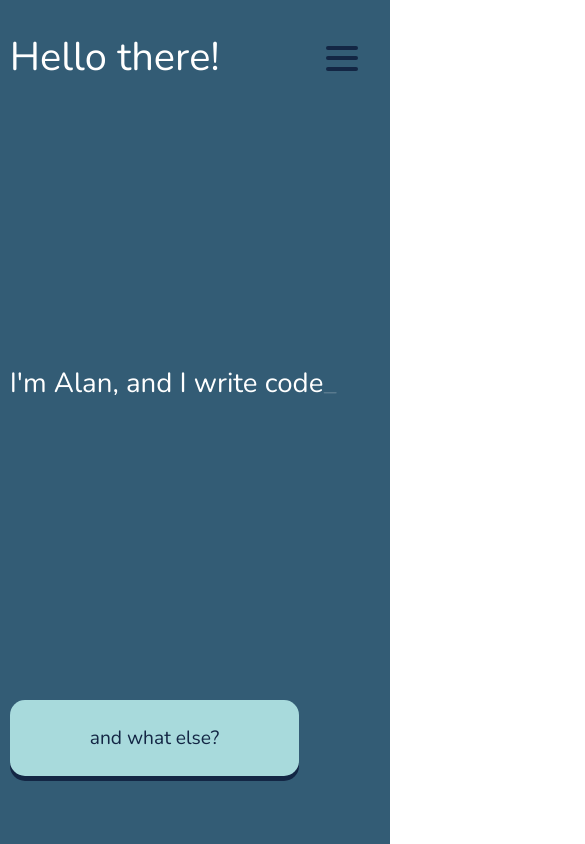
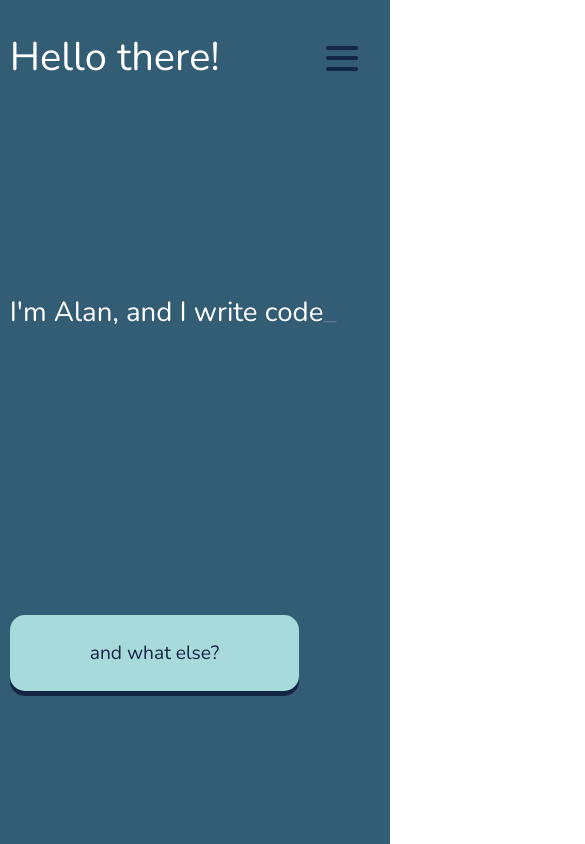
Before and after one commit to noworriesimhere/second-portfolio, a Next.js app: page / in a window 390 px wide. Shown: the top 844 px of the page, 585 px wide, since content can reach past the window. Built offline with nearby package versions, Linux system fonts and the light colour scheme.

Commit message:
made more tweaks, fix bugs with safari and chrome mobile

```diff
--- a/components/Layout.js
+++ b/components/Layout.js
@@ -26,6 +26,13 @@ const Layout = ({ children, setIsTransitioning, isTransitioning }) => {
 
   const router = useRouter();
   let name = router.pathname;
+
+  useEffect(() => {
+    // First we get the viewport height and we multiple it by 1% to get a value for a vh unit
+    let vh = window.innerHeight * 0.01;
+    // Then we set the value in the --vh custom property to the root of the document
+    document.documentElement.style.setProperty('--vh', `${vh}px`);
+  });
 
   useEffect(() => {
     setHomeOffset(homeRef.current.offsetTop);
--- a/pages/index.js
+++ b/pages/index.js
@@ -84,6 +84,7 @@ export default function Home({ isTransitioning }) {
         <title>Portfolio - Alan Tran</title>
       </Head>
       <div className={styles.container}>
+        <main>
           <h1 className={styles.hero}>
             <span ref={firstAnimRef}></span>
             <span ref={firstCursorRef} className={styles.cursor}>
@@ -97,6 +98,7 @@ export default function Home({ isTransitioning }) {
               _
             </span>
           </h3>
+        </main>
 
         <button
           ref={buttonRef}
--- a/styles/Home.module.scss
+++ b/styles/Home.module.scss
@@ -9,7 +9,11 @@
   overflow: hidden;
 
   @media screen and (max-width: 620px) {
-    height: 90vh;
+    height: 80vh;
+
+    h3 {
+      padding-top: calc(var(--vh, 1vh) * 25);
+    }
   }
 
   h1,
--- a/styles/Layout.module.scss
+++ b/styles/Layout.module.scss
@@ -1,6 +1,6 @@
 .container {
   width: 100vw;
-  height: 100vh;
+  height: calc(var(--vh, 1vh) * 100);
   display: grid;
   grid-template-columns: 4fr 1fr;
   background-color: var(--color-background-medium);
@@ -27,10 +27,9 @@
   grid-column: 2 / 3;
   grid-row: 1 / 2;
   background-color: var(--color-background-dark);
-  transform: translateX(620px);
 
   @media screen and (max-width: 620px) {
-    position: absolute;
+    position: fixed;
     left: 0;
     top: 0;
     width: 100%;
```
Lines whose indentation alone changed are shown as unchanged.
